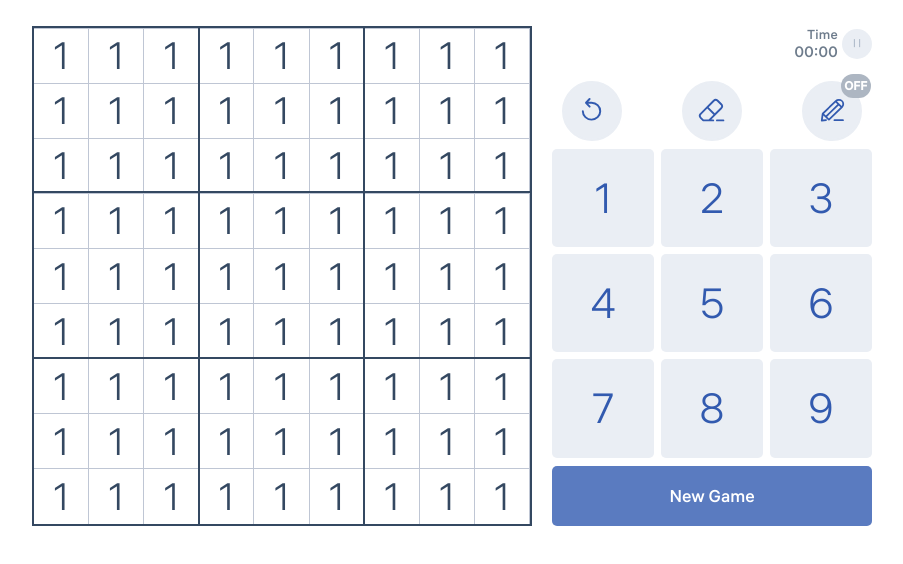
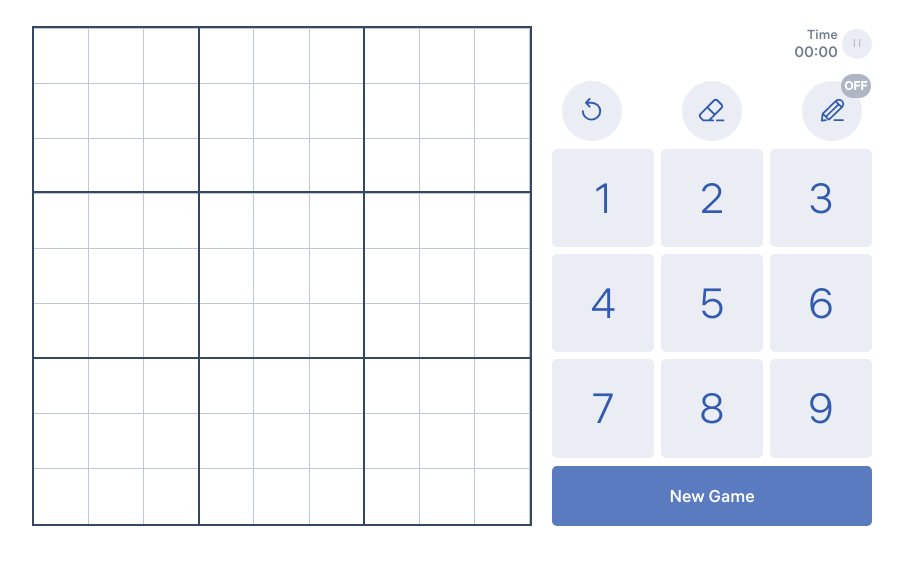
Before and after one commit to Katrincik9/SudokuReact, a React (Vite) app: page / in a window 1280 px wide. Shown: the top 564 px of the page, without its empty margins (188-1091 px from the left). Built offline with nearby package versions, Linux system fonts and the light colour scheme.

Commit message:
feat: initialize board state and render cells

```diff
--- a/src/Board.tsx
+++ b/src/Board.tsx
@@ -1,19 +1,21 @@
-export default function Board() {
+import type { BoardData, CellData } from "./types/sudoku";
+
+export default function Board({board} : {board : BoardData}) {
   return (
     <div className="board">
-        {Array(9).fill(null).map((_, index) => index + 1).map(row => {
-            return Array(9).fill(null).map((_, index) => index + 1).map(col => {
-                return <Cell key={`${row}-${col}`} />;
-            });
-        })}
+      {board.map((row, rowIndex) => {
+        return row.map((column, columnIndex) => {
+          return <Cell key={`${rowIndex}-${columnIndex}`} cell={column}/>;
+        });
+      })}
     </div>
   )
 }
 
-function Cell() {
+function Cell({cell} : {cell : CellData}) {
   return (
     <div className="board-cell">
-      <div>1</div>
+      <div>{cell.value}</div>
     </div>
   )
 }
--- a/src/Game.tsx
+++ b/src/Game.tsx
@@ -1,10 +1,31 @@
 import Board from './Board'
 import GamePanel from './GamePanel';
+import { useState } from 'react';
+import type { BoardData, CellData } from './types/sudoku';
 
 export default function Game() {
+  const [board, setBoard] = useState<BoardData>(createEmptyBoard)
+
+  function createEmptyBoard() : BoardData {
+    let board : BoardData = []
+    Array(9).fill(null).forEach(() => {
+      let boardRow : CellData[] = []
+      Array(9).fill(null).forEach(() => {
+        const emptyCell : CellData = {
+          value: null,
+          notes: [],
+          isFixed: false
+        }
+        boardRow.push(emptyCell)
+      })
+      board.push(boardRow)
+    })
+    return board
+  }
+
   return (
     <div className="game">
-      <Board />
+      <Board board={board} />
       <GamePanel />
     </div>
   )
--- /dev/null
+++ b/src/types/sudoku.ts
@@ -0,0 +1,7 @@
+export interface CellData {
+  value: number | null;
+  notes: number[];
+  isFixed: boolean;
+}
+
+export type BoardData = CellData[][]
```
